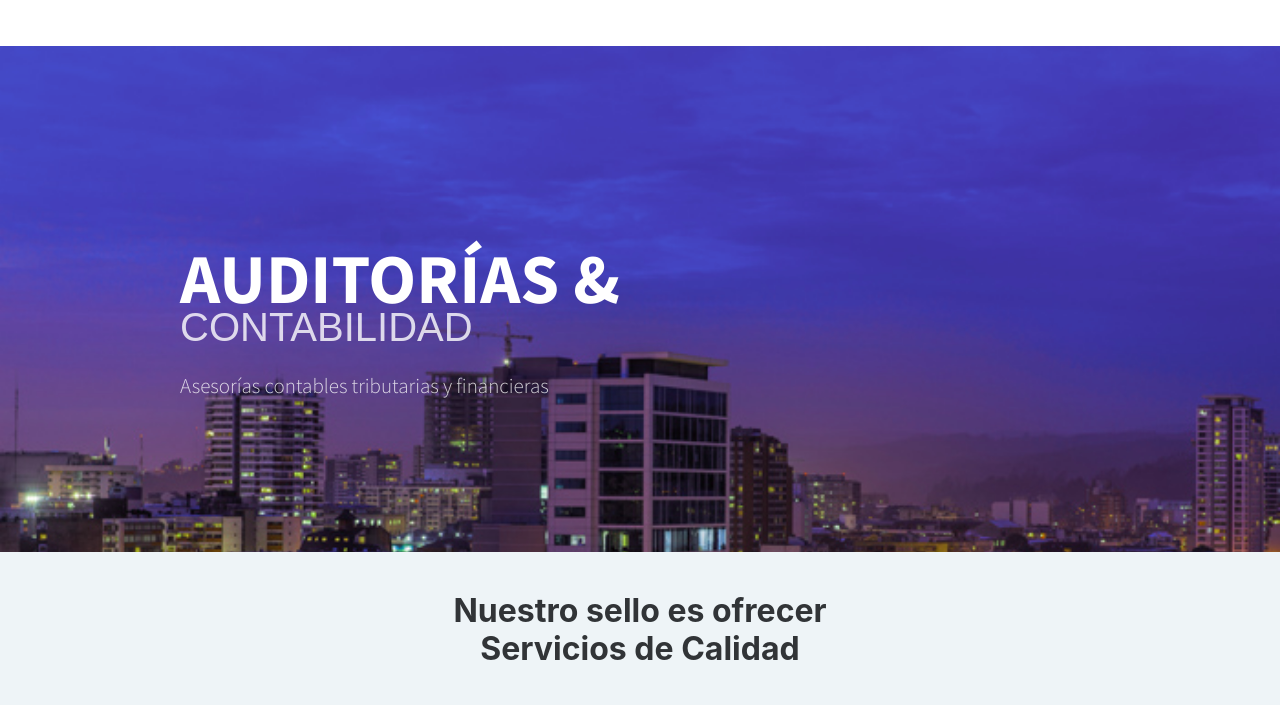
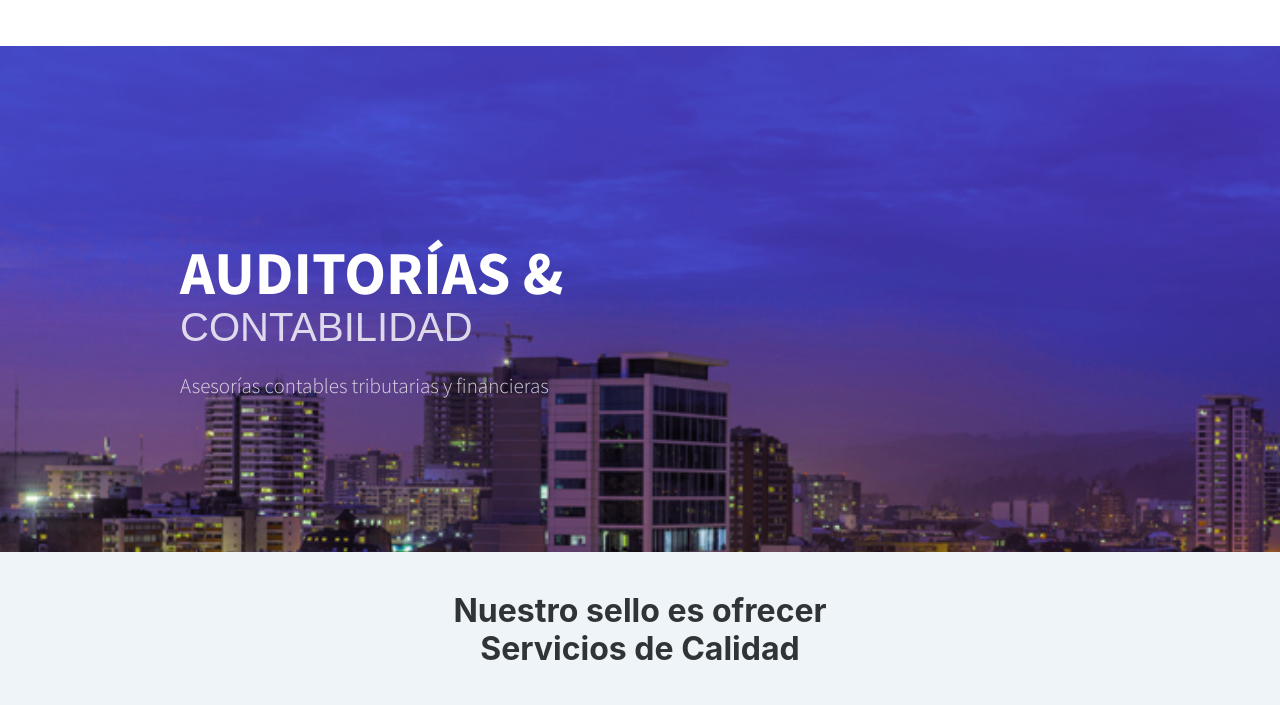
Before and after one commit to mbpcontadores/mbpcontadores.github.io, a plain HTML site: page index.html in a window 1280 px wide. Shown: the part 95-800 px from the top of the page. Drawn offline with nearby package versions, Linux system fonts and the light colour scheme; a script that the page names is missing; a web font is replaced by a local one.

Commit message:
Update index.html

```diff
--- a/index.html
+++ b/index.html
@@ -49,7 +49,7 @@
                     <div class="row">
                         <!-- Start: Text -->
                         <div class="col-12 col-lg-6 col-xl-5 offset-xl-1">
-                            <h1 style="font-size: 70px;font-weight: bold;height: 37px;">AUDITORÍAS &amp;</h1>
+                            <h1 style="font-size: 61px;font-weight: bold;height: 37px;">AUDITORÍAS &amp;</h1>
                             <p style="font-size: 40px;height: 43px;font-style: normal;font-family: ABeeZee, sans-serif;">CONTABILIDAD</p>
                             <p style="font-size: 21px;">Asesorías contables tributarias y financieras</p>
                         </div>
```
